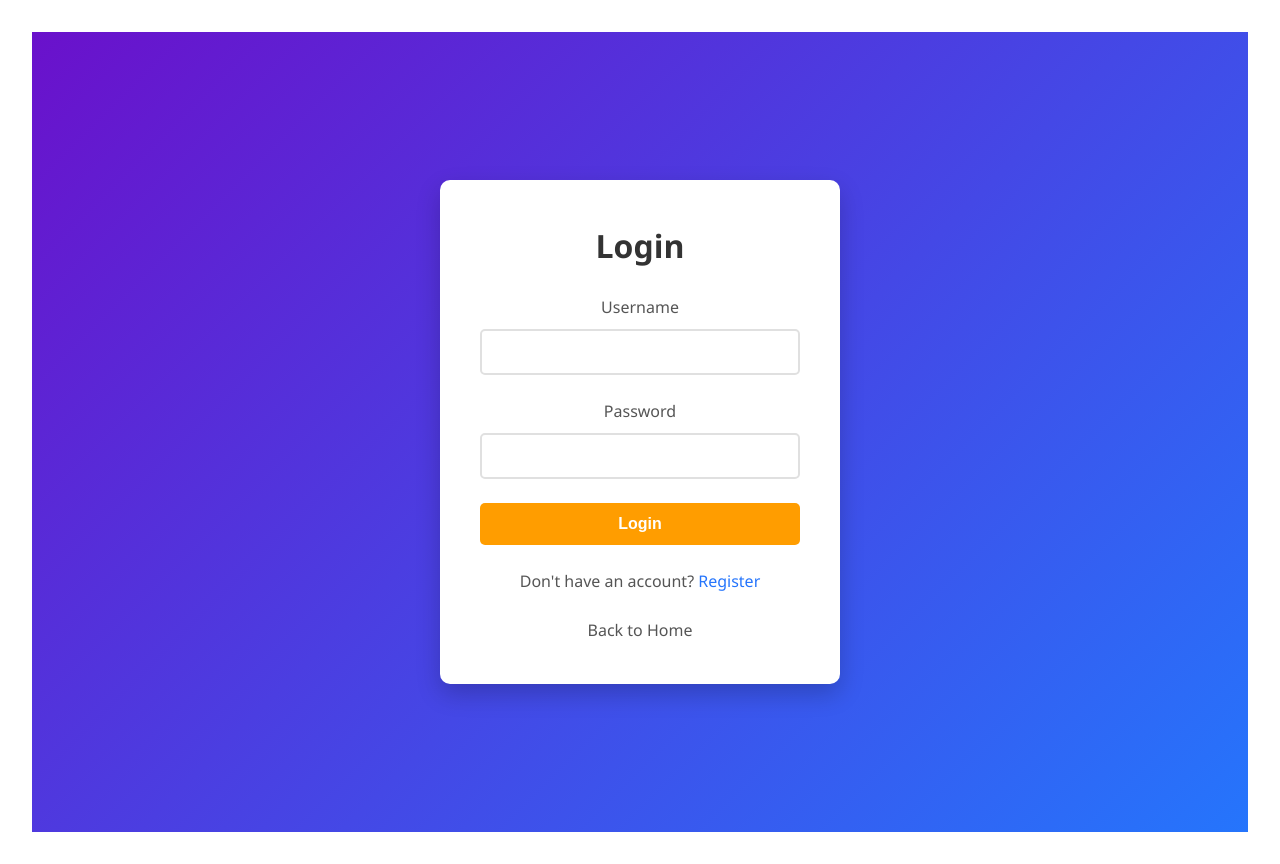
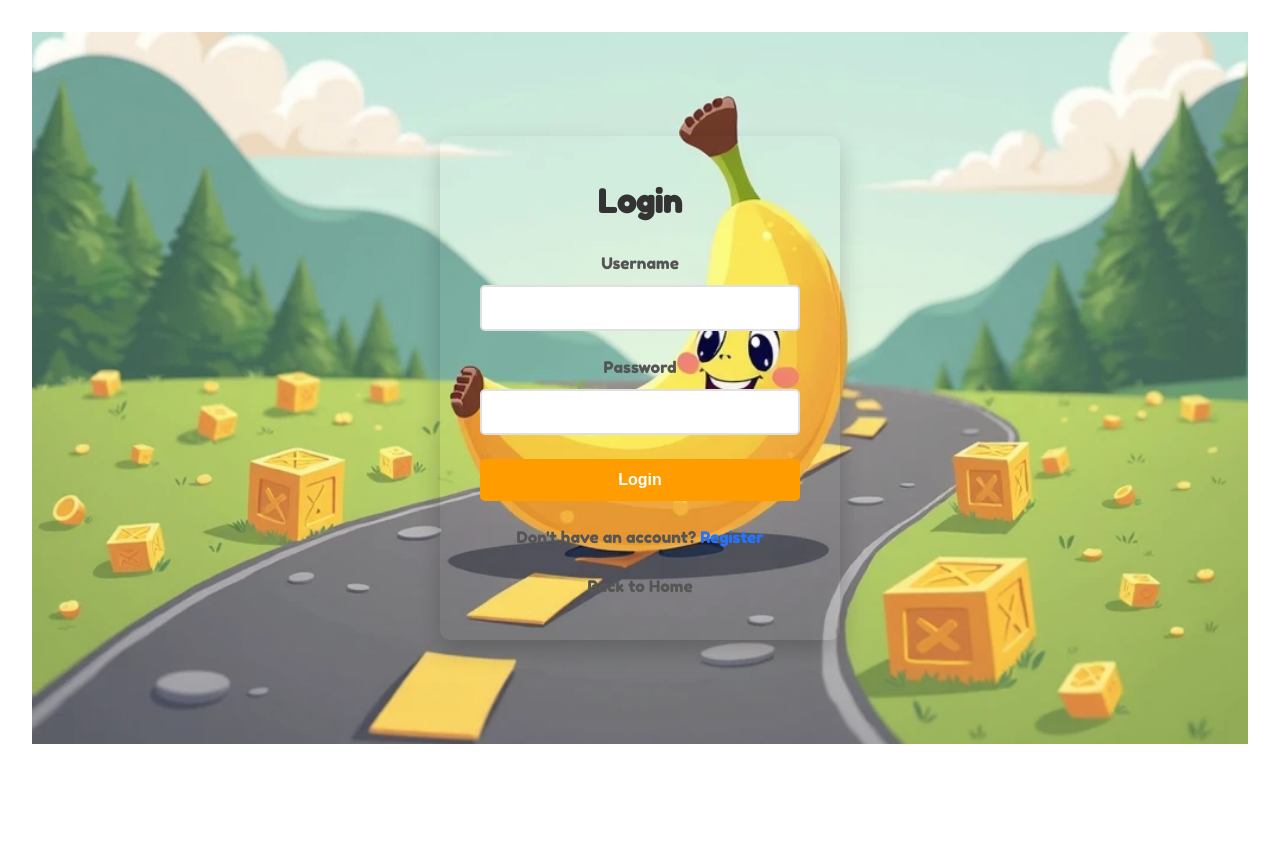
Before and after one commit to BlackOctal/Banana-Game, a React (Vite) app: page /login in a window 1280 px wide. After the commit the page ends 800 px from the top, so only its background shows below. Built offline with nearby package versions, Linux system fonts and the light colour scheme.

Commit message:
background image update

```diff
--- a/index.html
+++ b/index.html
@@ -2,7 +2,7 @@
 <html lang="en">
   <head>
     <meta charset="UTF-8" />
-    <link rel="icon" type="image/svg+xml" href="/vite.svg" />
+    <link rel="icon" type="image/svg+xml" href="/src/assets/banana-character.svg" />
     <meta name="viewport" content="width=device-width, initial-scale=1.0" />
     <title>Banana Run Game</title>
   </head>
--- a/src/components/Auth/Auth.css
+++ b/src/components/Auth/Auth.css
@@ -4,12 +4,24 @@
     display: flex;
     align-items: center;
     justify-content: center;
-    background: linear-gradient(135deg, #6a11cb 0%, #2575fc 100%);
+    /* background: linear-gradient(135deg, #6a11cb 0%, #2575fc 100%); */
     font-family: 'Segoe UI', Tahoma, Geneva, Verdana, sans-serif;
+
+    height: 89vh;
+    background-image: url('/src/assets/banana2.png'); /* Replace with your image path */
+    width: 100%;
+    display: flex;
+    align-items: center;
+    justify-content: center;
+    background-size: cover;
+    background-position: center;
+    font-family: 'Fredoka One', cursive;
+    overflow: hidden;
+    position: relative;
   }
 
   .auth-form-container {
-    background-color: white;
+    background-color: transparent;
     padding: 2.5rem;
     border-radius: 10px;
     box-shadow: 0 10px 25px rgba(0, 0, 0, 0.2);
--- a/src/components/HomePage/HomePage.css
+++ b/src/components/HomePage/HomePage.css
@@ -3,6 +3,8 @@
 
 .home-container {
   height: 89vh;
+  background-image: url('/src/assets/Banana.png'); /* Replace with your image path */
+
   width: 100%;
   display: flex;
   align-items: center;
--- a/src/components/HomePage/HomePage.jsx
+++ b/src/components/HomePage/HomePage.jsx
@@ -51,11 +51,11 @@ const HomePage = () => {
         ) : null}
 
         <div className="banana-character">
-          <img
+          {/* <img
             src={bananaCharacter}
             alt="Banana Character"
             style={{ width: '100%', height: '100%' }}
-          />
+          /> */}
         </div>
 
         <div className="game-title">
```
Also changed, not shown: src/assets/Banana.png (added), src/assets/banana2.png (added).
